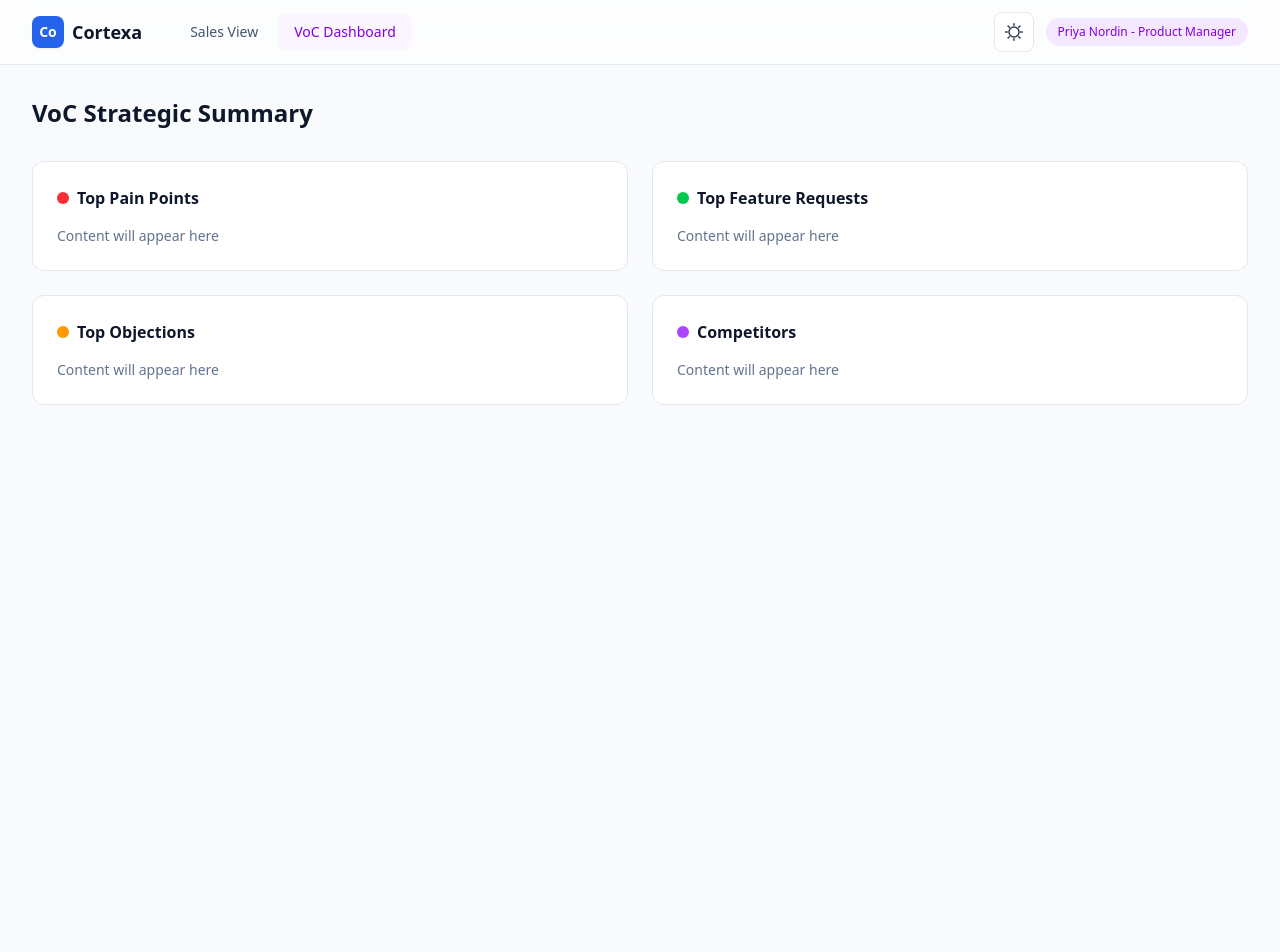
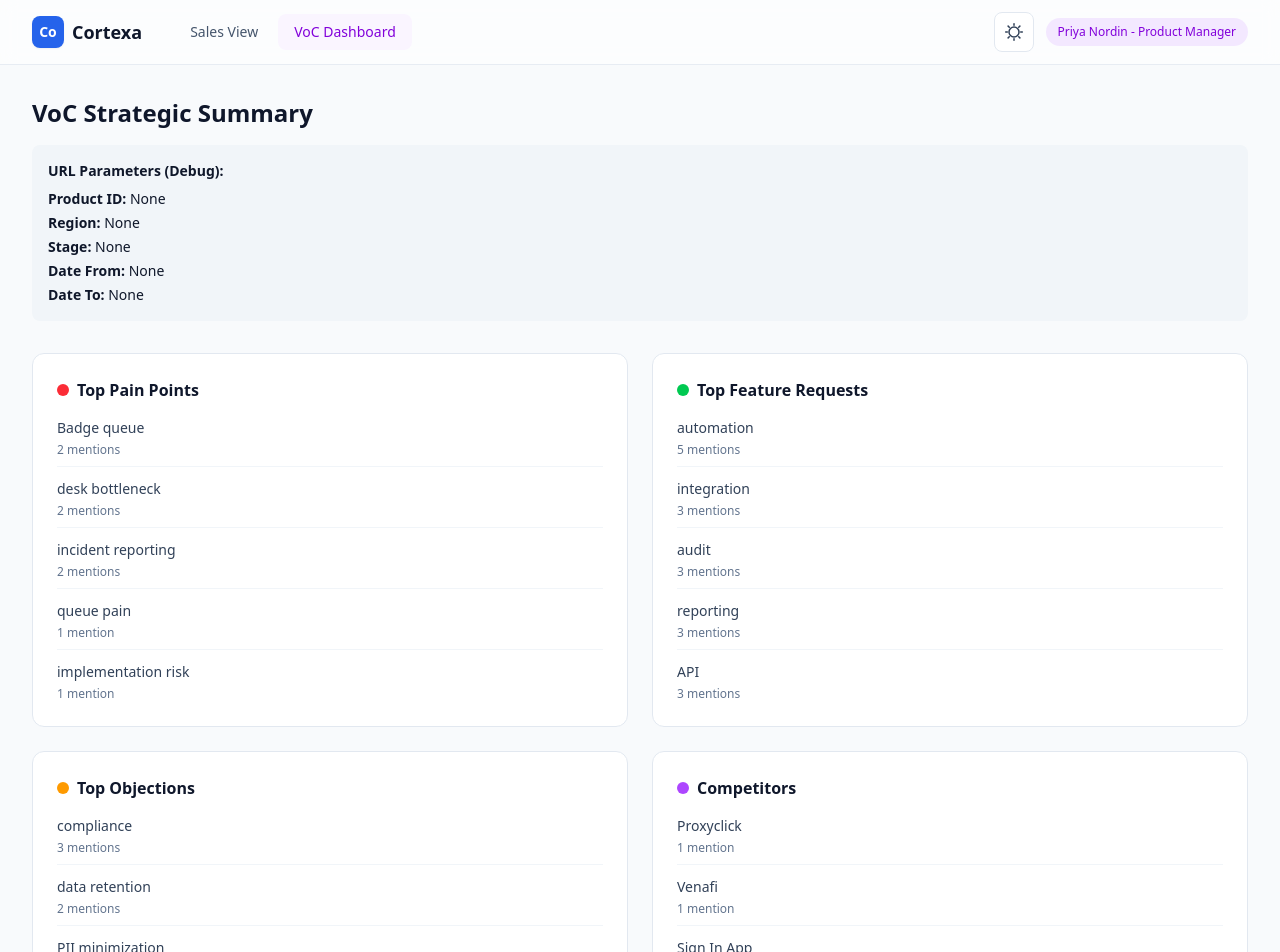
Before and after one commit to Sepideh-stack/hackathon-hid-2, a Next.js app: page /voc/summary in a window 1280 px wide. Shown: the top 952 px of the page. Before the commit the page ends 800 px from the top, so only its background shows below. Built offline with nearby package versions, Linux system fonts and the light colour scheme.

Commit message:
Pass selected VoC filters via URL to summary page

```diff
--- a/src/app/voc/summary/page.tsx
+++ b/src/app/voc/summary/page.tsx
@@ -1,9 +1,83 @@
+"use client";
+
+import { useSearchParams } from "next/navigation";
+import { useEffect, useState } from "react";
+import { VocData } from "@/lib/types";
+
 export default function VocSummaryPage() {
+  const searchParams = useSearchParams();
+
+  const productId = searchParams.get("productId") || "";
+  const region = searchParams.get("region") || "";
+  const stage = searchParams.get("stage") || "";
+  const dateFrom = searchParams.get("dateFrom") || "";
+  const dateTo = searchParams.get("dateTo") || "";
+
+  const [vocData, setVocData] = useState<VocData | null>(null);
+
+  useEffect(() => {
+    const params = new URLSearchParams();
+    if (productId) params.set("productId", productId);
+    if (region) params.set("region", region);
+    if (stage) params.set("stage", stage);
+    if (dateFrom) params.set("dateFrom", dateFrom);
+    if (dateTo) params.set("dateTo", dateTo);
+
+    fetch(`/api/voc?${params.toString()}`)
+      .then(r => r.json())
+      .then(setVocData);
+  }, [productId, region, stage, dateFrom, dateTo]);
+
+  if (!vocData) {
+    return (
+      <div className="space-y-3">
+        <div className="h-7 w-64 rounded-lg skeleton" />
+        <div className="grid grid-cols-1 md:grid-cols-2 gap-6">
+          <div className="h-72 rounded-xl skeleton" />
+          <div className="h-72 rounded-xl skeleton" />
+        </div>
+      </div>
+    );
+  }
+
   return (
     <div>
       <div className="mb-8">
         <h1 className="text-2xl font-bold text-slate-900 dark:text-[color:var(--foreground)] animate-fade-in-up">VoC Strategic Summary</h1>
+
+        {/* Debug: Display URL parameters */}
+        <div className="mt-4 p-4 bg-slate-100 dark:bg-slate-800 rounded-lg text-sm">
+          <h3 className="font-semibold mb-2">URL Parameters (Debug):</h3>
+          <div className="space-y-1">
+            <p><strong>Product ID:</strong> {productId || "None"}</p>
+            <p><strong>Region:</strong> {region || "None"}</p>
+            <p><strong>Stage:</strong> {stage || "None"}</p>
+            <p><strong>Date From:</strong> {dateFrom || "None"}</p>
+            <p><strong>Date To:</strong> {dateTo || "None"}</p>
+          </div>
+        </div>
       </div>
+
+      {/* Strategic Scenario Section */}
+      {stage && (
+        <div className="mb-6 p-4 bg-blue-50 dark:bg-blue-900/20 border border-blue-200 dark:border-blue-800 rounded-xl">
+          <h2 className="font-semibold text-blue-900 dark:text-blue-100 mb-2 flex items-center gap-2">
+            <svg className="w-5 h-5" fill="none" viewBox="0 0 24 24" strokeWidth={1.5} stroke="currentColor">
+              <path strokeLinecap="round" strokeLinejoin="round" d="M9.813 15.904L9 18.75l-.813-2.846a4.5 4.5 0 00-3.09-3.09L2.25 12l2.846-.813a4.5 4.5 0 003.09-3.09L9 5.25l.813 2.846a4.5 4.5 0 003.09 3.09L15.75 12l-2.846.813a4.5 4.5 0 00-3.09 3.09z" />
+            </svg>
+            Strategic Scenario - {stage} Stage
+          </h2>
+          <p className="text-sm text-blue-800 dark:text-blue-200">
+            {stage === "Discovery" ? (
+              "Focus on validating core problems and identifying early customer pain signals. The data shows key challenges prospects are discovering about their current solutions, indicating strong problem-market fit validation opportunities."
+            ) : stage === "Evaluation" ? (
+              "Prospects are now comparing solutions and raising specific objections. Pay close attention to competitive mentions and deal risks to develop targeted positioning strategies that address evaluation criteria."
+            ) : (
+              "Analyze customer feedback patterns to understand the current stage dynamics and optimize engagement strategies accordingly."
+            )}
+          </p>
+        </div>
+      )}
 
       {/* Summary grid */}
       <div className="grid grid-cols-1 md:grid-cols-2 gap-6">
@@ -13,7 +87,18 @@ export default function VocSummaryPage() {
             <span className="w-3 h-3 bg-red-500 rounded-full" />
             Top Pain Points
           </h2>
-          <p className="text-sm text-slate-500 dark:text-[color:var(--muted-foreground)]">Content will appear here</p>
+          <div className="space-y-3">
+            {vocData.painPoints.length === 0 ? (
+              <p className="text-sm text-slate-400 italic">No pain points found</p>
+            ) : (
+              vocData.painPoints.slice(0, 5).map((item, i) => (
+                <div key={i} className="border-b border-slate-100 dark:border-slate-700 last:border-0 pb-2 last:pb-0">
+                  <p className="text-sm text-slate-700 dark:text-[color:var(--foreground)] font-medium">{item.text}</p>
+                  <p className="text-xs text-slate-500 dark:text-[color:var(--muted-foreground)] mt-1">{item.count} mention{item.count !== 1 ? 's' : ''}</p>
+                </div>
+              ))
+            )}
+          </div>
         </div>
 
         {/* Feature Requests */}
@@ -22,7 +107,18 @@ export default function VocSummaryPage() {
             <span className="w-3 h-3 bg-green-500 rounded-full" />
             Top Feature Requests
           </h2>
-          <p className="text-sm text-slate-500 dark:text-[color:var(--muted-foreground)]">Content will appear here</p>
+          <div className="space-y-3">
+            {vocData.featureRequests.length === 0 ? (
+              <p className="text-sm text-slate-400 italic">No feature requests found</p>
+            ) : (
+              vocData.featureRequests.slice(0, 5).map((item, i) => (
+                <div key={i} className="border-b border-slate-100 dark:border-slate-700 last:border-0 pb-2 last:pb-0">
+                  <p className="text-sm text-slate-700 dark:text-[color:var(--foreground)] font-medium">{item.text}</p>
+                  <p className="text-xs text-slate-500 dark:text-[color:var(--muted-foreground)] mt-1">{item.count} mention{item.count !== 1 ? 's' : ''}</p>
+                </div>
+              ))
+            )}
+          </div>
         </div>
 
         {/* Objections */}
@@ -31,7 +127,18 @@ export default function VocSummaryPage() {
             <span className="w-3 h-3 bg-amber-500 rounded-full" />
             Top Objections
           </h2>
-          <p className="text-sm text-slate-500 dark:text-[color:var(--muted-foreground)]">Content will appear here</p>
+          <div className="space-y-3">
+            {vocData.objections.length === 0 ? (
+              <p className="text-sm text-slate-400 italic">No objections found</p>
+            ) : (
+              vocData.objections.slice(0, 5).map((item, i) => (
+                <div key={i} className="border-b border-slate-100 dark:border-slate-700 last:border-0 pb-2 last:pb-0">
+                  <p className="text-sm text-slate-700 dark:text-[color:var(--foreground)] font-medium">{item.text}</p>
+                  <p className="text-xs text-slate-500 dark:text-[color:var(--muted-foreground)] mt-1">{item.count} mention{item.count !== 1 ? 's' : ''}</p>
+                </div>
+              ))
+            )}
+          </div>
         </div>
 
         {/* Competitors */}
@@ -40,7 +147,18 @@ export default function VocSummaryPage() {
             <span className="w-3 h-3 bg-purple-500 rounded-full" />
             Competitors
           </h2>
-          <p className="text-sm text-slate-500 dark:text-[color:var(--muted-foreground)]">Content will appear here</p>
+          <div className="space-y-3">
+            {vocData.competitors.length === 0 ? (
+              <p className="text-sm text-slate-400 italic">No competitors mentioned</p>
+            ) : (
+              vocData.competitors.slice(0, 5).map((item, i) => (
+                <div key={i} className="border-b border-slate-100 dark:border-slate-700 last:border-0 pb-2 last:pb-0">
+                  <p className="text-sm text-slate-700 dark:text-[color:var(--foreground)] font-medium">{item.name}</p>
+                  <p className="text-xs text-slate-500 dark:text-[color:var(--muted-foreground)] mt-1">{item.count} mention{item.count !== 1 ? 's' : ''}</p>
+                </div>
+              ))
+            )}
+          </div>
         </div>
       </div>
     </div>
```
